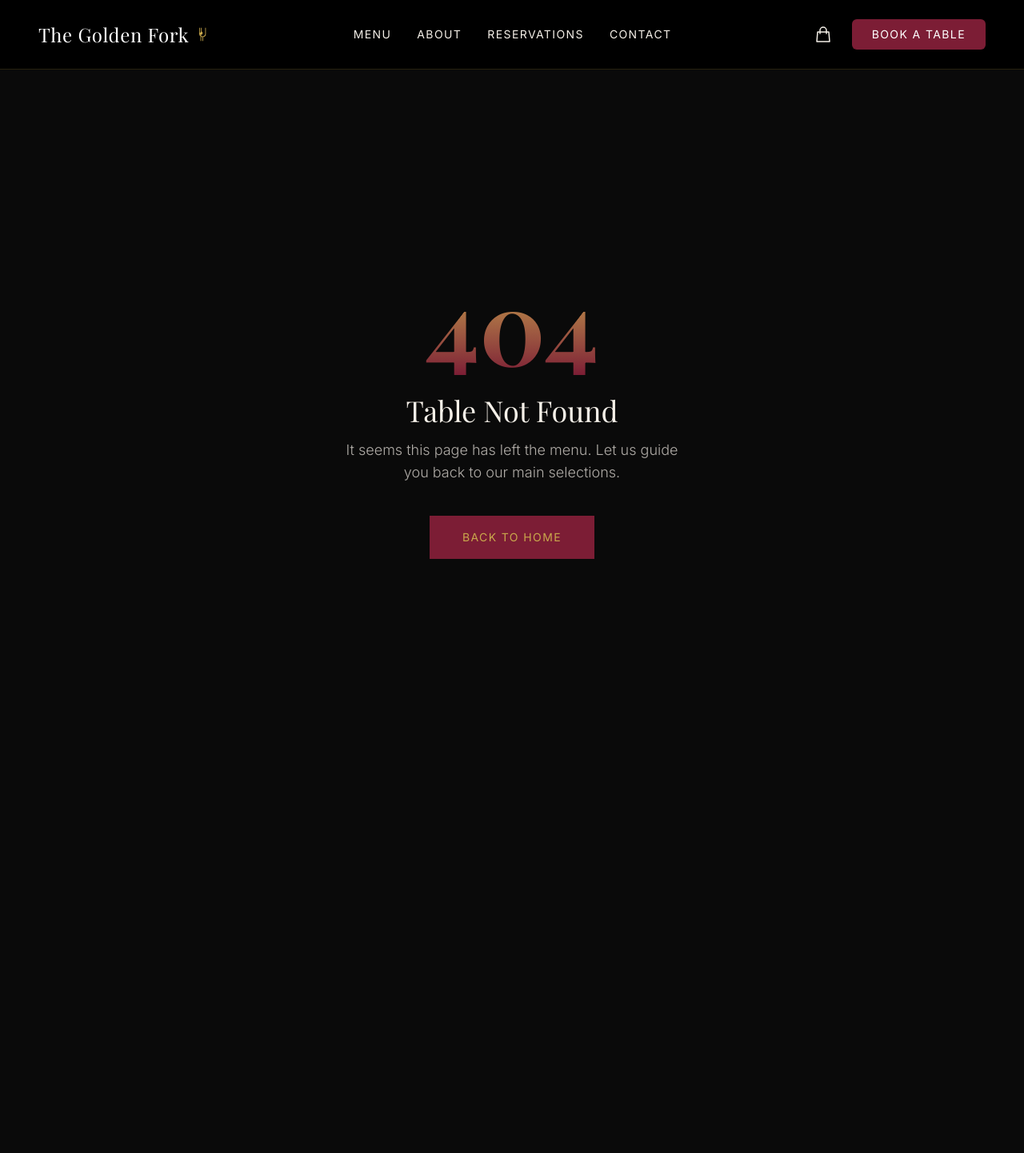
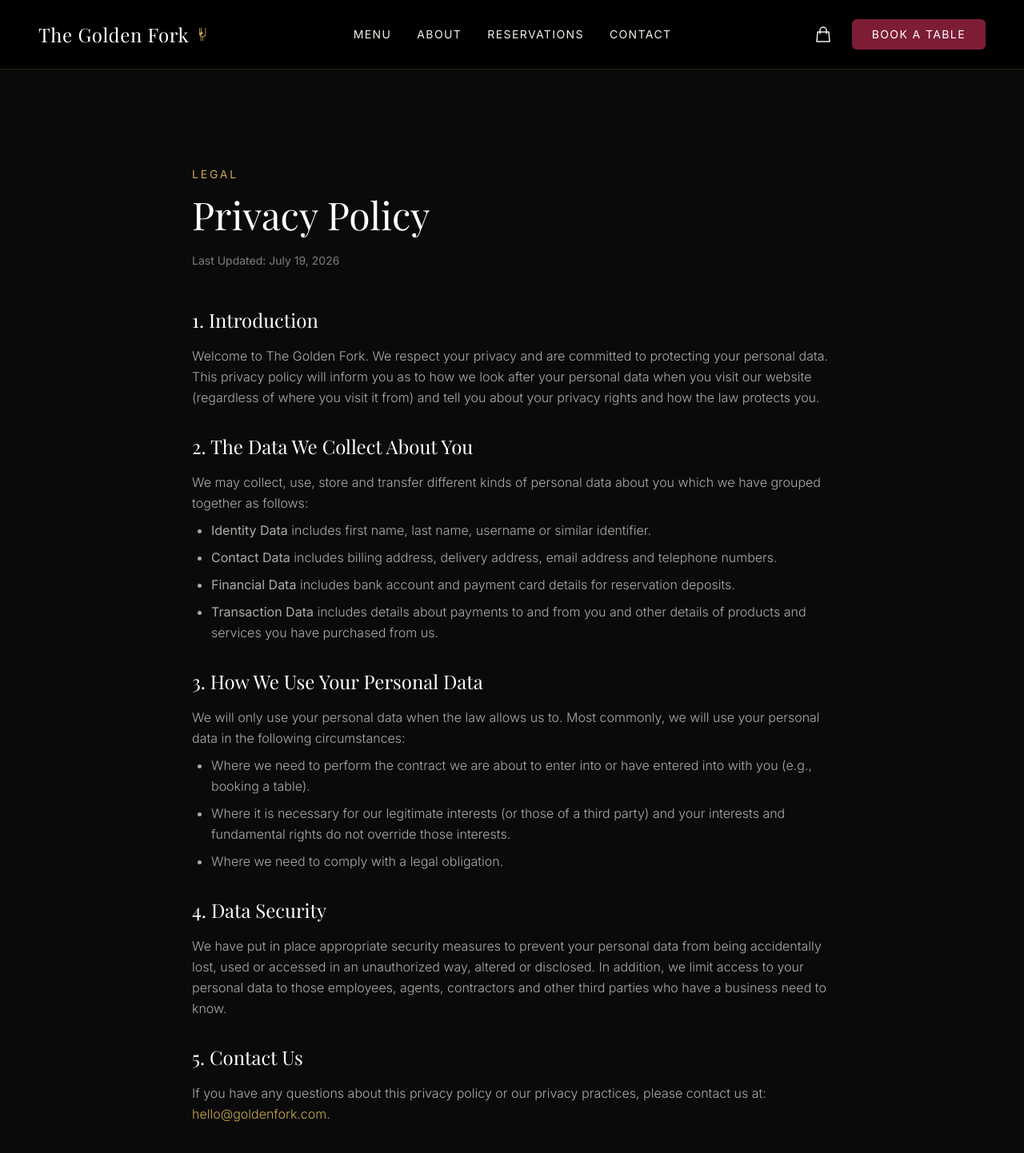
Before and after one commit to allampallysrikar/restaurant-saas, a Next.js app: page /privacy in a window 1280 px wide. Before the commit this address had no page. Shown: the top 1442 px of the page at 80% size. Before the commit the page ends 880 px from the top, so only its background shows below. Built offline with nearby package versions, Linux system fonts and the light colour scheme; a web font is replaced by a local one.

Commit message:
Market-ready: The Golden Fork brand, about/contact/404 pages, SEO

```diff
--- /dev/null
+++ b/app/privacy/page.tsx
@@ -0,0 +1,59 @@
+export default function PrivacyPolicy() {
+  return (
+    <div className="bg-[#0A0A0A] text-[#F5F0E8] min-h-screen pt-32 pb-24">
+      <div className="max-w-4xl mx-auto px-6 md:px-12">
+        <div className="mb-12">
+          <span className="text-[#C9A84C] text-sm tracking-[0.2em] uppercase mb-4 block">Legal</span>
+          <h1 className="font-playfair text-4xl md:text-5xl text-white mb-6">Privacy Policy</h1>
+          <p className="text-[#F5F0E8]/50 text-sm">Last Updated: July 19, 2026</p>
+        </div>
+
+        <div className="space-y-8 text-[#F5F0E8]/70 font-light leading-relaxed">
+          <section>
+            <h2 className="font-playfair text-2xl text-white mb-4">1. Introduction</h2>
+            <p>
+              Welcome to The Golden Fork. We respect your privacy and are committed to protecting your personal data. This privacy policy will inform you as to how we look after your personal data when you visit our website (regardless of where you visit it from) and tell you about your privacy rights and how the law protects you.
+            </p>
+          </section>
+
+          <section>
+            <h2 className="font-playfair text-2xl text-white mb-4">2. The Data We Collect About You</h2>
+            <p className="mb-2">We may collect, use, store and transfer different kinds of personal data about you which we have grouped together as follows:</p>
+            <ul className="list-disc pl-6 space-y-2">
+              <li><strong>Identity Data</strong> includes first name, last name, username or similar identifier.</li>
+              <li><strong>Contact Data</strong> includes billing address, delivery address, email address and telephone numbers.</li>
+              <li><strong>Financial Data</strong> includes bank account and payment card details for reservation deposits.</li>
+              <li><strong>Transaction Data</strong> includes details about payments to and from you and other details of products and services you have purchased from us.</li>
+            </ul>
+          </section>
+
+          <section>
+            <h2 className="font-playfair text-2xl text-white mb-4">3. How We Use Your Personal Data</h2>
+            <p>
+              We will only use your personal data when the law allows us to. Most commonly, we will use your personal data in the following circumstances:
+            </p>
+            <ul className="list-disc pl-6 space-y-2 mt-2">
+              <li>Where we need to perform the contract we are about to enter into or have entered into with you (e.g., booking a table).</li>
+              <li>Where it is necessary for our legitimate interests (or those of a third party) and your interests and fundamental rights do not override those interests.</li>
+              <li>Where we need to comply with a legal obligation.</li>
+            </ul>
+          </section>
+
+          <section>
+            <h2 className="font-playfair text-2xl text-white mb-4">4. Data Security</h2>
+            <p>
+              We have put in place appropriate security measures to prevent your personal data from being accidentally lost, used or accessed in an unauthorized way, altered or disclosed. In addition, we limit access to your personal data to those employees, agents, contractors and other third parties who have a business need to know.
+            </p>
+          </section>
+
+          <section>
+            <h2 className="font-playfair text-2xl text-white mb-4">5. Contact Us</h2>
+            <p>
+              If you have any questions about this privacy policy or our privacy practices, please contact us at: <a href="mailto:hello@goldenfork.com" className="text-[#C9A84C] hover:underline">hello@goldenfork.com</a>.
+            </p>
+          </section>
+        </div>
+      </div>
+    </div>
+  );
+}
```
